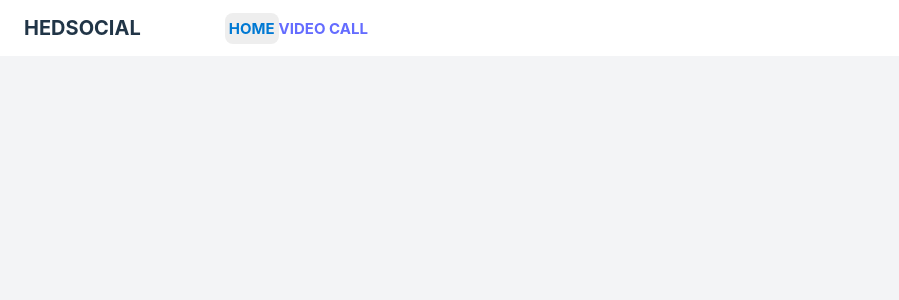
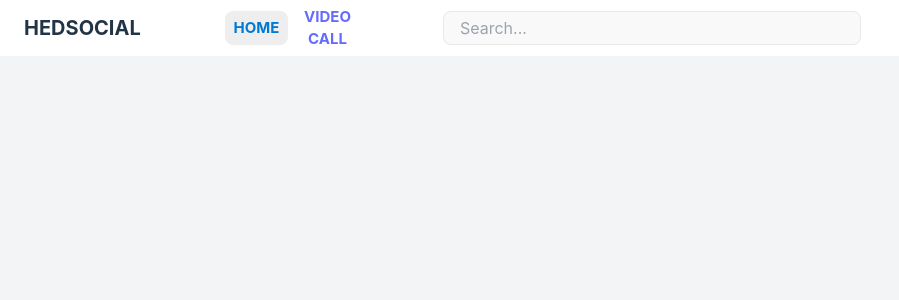
Before and after one commit to NHH1712/itss_project, a React (Vite) app: page / in a window 1280 px wide. Shown: the top 300 px of the page, without its empty margins (0-899 px from the left). Built offline with nearby package versions, Linux system fonts and the light colour scheme.

Commit message:
update header

```diff
--- a/src/App.jsx
+++ b/src/App.jsx
@@ -1,7 +1,7 @@
 import { Route, Routes, BrowserRouter } from "react-router-dom";
-import Home from "./pages/home";
-import Login from "./components/login";
-import Signup from "./components/signup";
+import Home from "./pages/Home";
+import Login from "./components/Login";
+import Signup from "./components/Signup";
 
 function App() {
   return (
--- a/src/components/header.jsx
+++ b/src/components/header.jsx
@@ -1,14 +1,15 @@
 import { Link } from "react-router-dom";
+import SearchBar from "./layouts/SearchBar";
 const Header = () => {
   return (
     <>
       <div className="bg-white h-14 flex items-center">
         <div className="font-bold text-[20px] leading-5 pl-6">HEDSOCIAL</div>
-        <div className="px-1 py-1.5 ml-20">
-          <Link to="" className="bg-[#eeeeee] rounded-lg px-1 py-1.5 text-[#0079D3] font-bold text-[15px]">HOME</Link>
-          <Link to="" className="font-bold text-[15px]">VIDEO CALL</Link>
+        <div className="w-1/6 px-1 py-1.5 mx-20 flex items-center text-center">
+          <Link to="" className="w-1/2 bg-[#eeeeee] rounded-lg px-1 py-1.5 text-[#0079D3] font-bold text-[15px] mr-2">HOME</Link>
+          <Link to="" className="w-1/2 font-bold text-[15px]">VIDEO CALL</Link>
         </div>
-
+        <SearchBar/>
       </div>
     </>
   );
--- /dev/null
+++ b/src/components/layouts/SearchBar.jsx
@@ -0,0 +1,9 @@
+const SearchBar = () => {
+    return (
+        <div className="w-full">
+            <input type='text' className="w-1/2 rounded-lg border border-[#e8e8e8] bg-[#f9f9f9] px-4 py-1" placeholder="Search...">
+            </input>
+        </div>
+    );
+};
+export default SearchBar;
--- a/src/index.css
+++ b/src/index.css
@@ -57,7 +57,9 @@ button:focus,
 button:focus-visible {
   outline: 4px auto -webkit-focus-ring-color;
 }
-
+Link {
+  color:
+}
 @media (prefers-color-scheme: light) {
   :root {
     color: #213547;
--- a/src/pages/home.jsx
+++ b/src/pages/home.jsx
@@ -1,5 +1,5 @@
 import { Link } from "react-router-dom";
-import Header from "../components/header";
+import Header from "../components/Header";
 const Home = () => {
   return (
     <div className="h-screen w-screen bg-gray-100">
```
Also changed, not shown: public/search.png (added).
